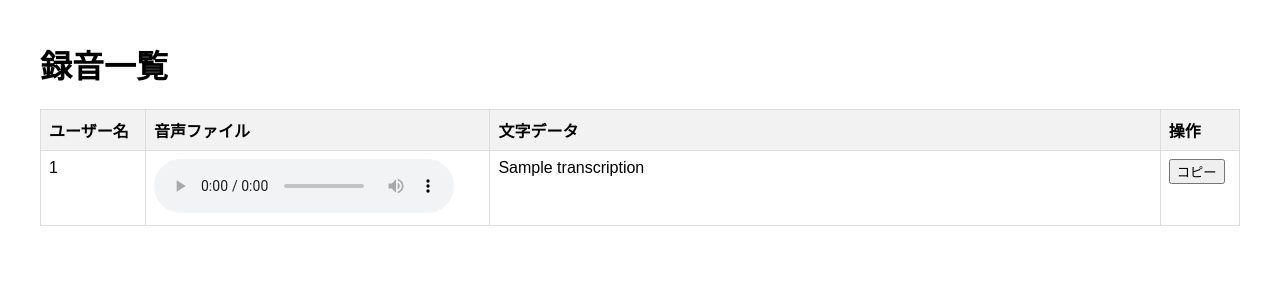
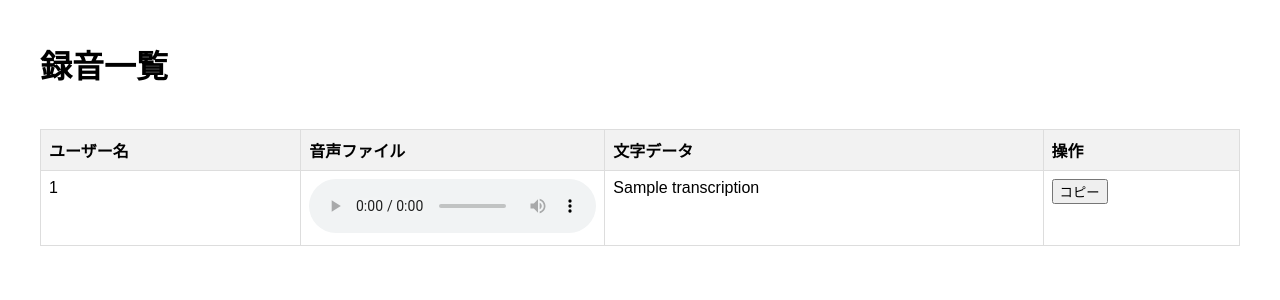
Before and after one commit to kazuaki-ito/voice-memo, a FastAPI app: template templates/recordings.html in a window 1280 px wide. Shown: the top 300 px of the page. Run offline with FastAPI, Linux system fonts and the light colour scheme; the template is opened without the code that fills it: most values are stand-ins (such as "Sample title", 1, 10 or a date in 2020).

Commit message:
微妙にスマホ対応

```diff
--- a/templates/recordings.html
+++ b/templates/recordings.html
@@ -11,10 +11,14 @@
             margin: auto;
             padding: 20px;
         }
+        .table-container {
+            overflow-x: auto;
+        }
         table {
             width: 100%;
             border-collapse: collapse;
             margin-top: 20px;
+            min-width: 600px; /* テーブル全体の最小幅を設定 */
         }
         th, td {
             border: 1px solid #ddd;
@@ -28,10 +32,21 @@
             vertical-align: top;
         }
         .transcription {
-            max-width: 600px; /* 固定幅 */
-            min-width: 600px; /* 固定幅 */
-            word-wrap: break-word; /* 折り返し */
-            white-space: pre-wrap; /* 改行を保持 */
+            max-width: 100%;
+            word-wrap: break-word;
+            white-space: pre-wrap;
+        }
+        audio {
+            width: 100%;
+            max-width: 300px; /* 音声プレーヤーの最大幅を設定 */
+        }
+        @media screen and (max-width: 600px) {
+            th, td {
+                padding: 4px;
+            }
+            audio {
+                max-width: 100%;
+            }
         }
     </style>
     <script>
@@ -47,6 +62,7 @@
 </head>
 <body>
     <h1>録音一覧</h1>
+    <div class="table-container">
         <table>
             <thead>
                 <tr>
@@ -72,5 +88,6 @@
                 {% endfor %}
             </tbody>
         </table>
+    </div>
 </body>
 </html>
```
Lines whose indentation alone changed are shown as unchanged.
